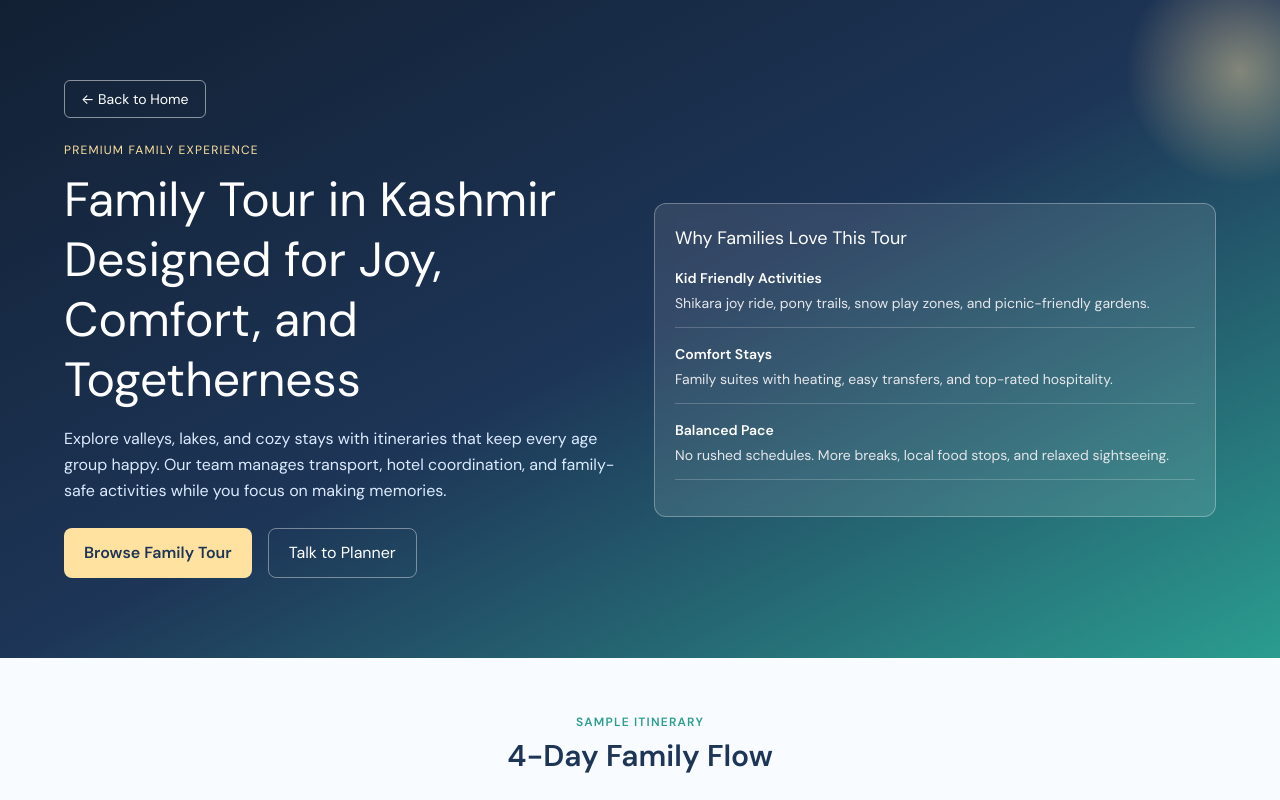
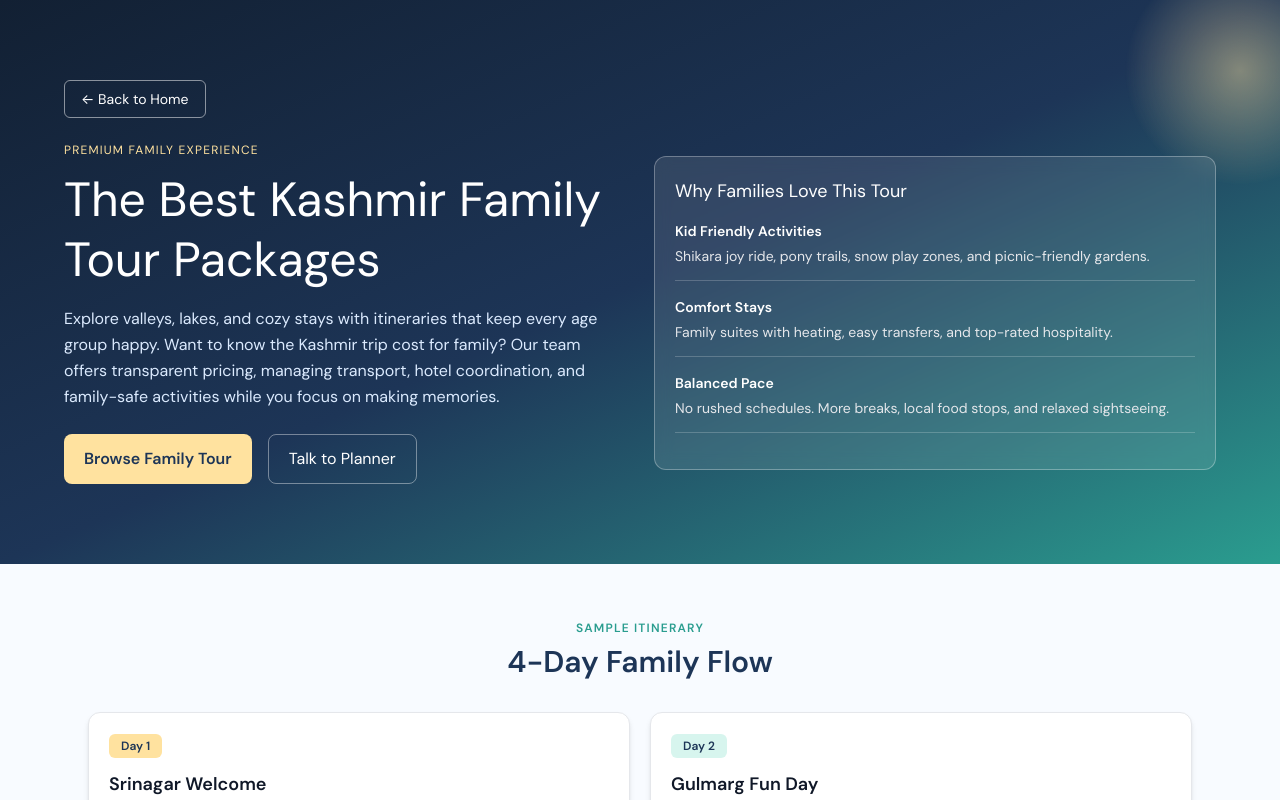
Before and after one commit to Rubous-Tech-PVT-LTD/kashmir-travel-app, a React (Vite) app in the folder frontend/: page /services/family-tour in a window 1280 px wide. Shown: the top 800 px of the page. Built offline with nearby package versions, Linux system fonts and the light colour scheme; no server answers.

Commit message:
feat: implement high-intent SEO keywords on key service pages

```diff
--- a/frontend/src/pages/AllDaysWiseTrips.jsx
+++ b/frontend/src/pages/AllDaysWiseTrips.jsx
@@ -158,7 +158,7 @@ export default function AllDaysWiseTrips() {
               ? `${selectedTemple.name} Tours`
               : themeParam === 'spiritual'
                 ? 'Spiritual Kashmir Tours'
-                : 'All Kashmir Tours'
+                : 'All Kashmir Tour Packages'
 
   const pageSubtitle = hasDaysFilter
     ? `Handpicked ${daysParam}-day itineraries with complete planning and transparent pricing.`
@@ -174,7 +174,7 @@ export default function AllDaysWiseTrips() {
               ? `Pilgrimage-friendly Kashmir itineraries that include ${selectedTemple.name} with guided transport and comfortable stays.`
               : themeParam === 'spiritual'
                 ? 'Temple and shrine focused Kashmir journeys with smooth logistics, relaxed pacing, and culturally rich experiences.'
-                : 'Choose your perfect trip duration from 2 to 7 days with transparent pricing and curated day-by-day plans.'
+                : 'Choose your perfect Kashmir tour packages from 2 to 7 days with transparent pricing and the best itinerary for Kashmir.'
 
   return (
     <div className="min-h-screen bg-gray-50 flex flex-col">
--- a/frontend/src/pages/CoupleTour.jsx
+++ b/frontend/src/pages/CoupleTour.jsx
@@ -51,15 +51,15 @@ export default function CoupleTour() {
             {/* LEFT */}
             <div className="space-y-5">
               <p className="text-xs tracking-widest text-pink-200 font-bold">
-                ROMANTIC KASHMIR EDITION
+                ROMANTIC KASHMIR TRIP
               </p>
 
               <h1 className="text-3xl sm:text-4xl lg:text-5xl font-semibold leading-tight max-w-xl">
-                Couple Tour Crafted for Love, Slow Moments, and Mountain Magic
+                Book the Perfect Kashmir Honeymoon Package
               </h1>
 
               <p className="text-pink-100 max-w-lg">
-                From candlelight dinners to private lakeside experiences, enjoy a cinematic romantic journey.
+                From candlelight dinners to private lakeside experiences, enjoy a cinematic romantic Kashmir trip crafted for love and mountain magic.
               </p>
 
               <div className="flex gap-4 flex-wrap">
--- a/frontend/src/pages/FamilyTour.jsx
+++ b/frontend/src/pages/FamilyTour.jsx
@@ -103,12 +103,11 @@ export default function FamilyTour() {
               </p>
 
               <h1 className="family-fade-up delay-1 text-3xl md:text-5xl leading-tight mb-4 max-w-xl">
-                Family Tour in Kashmir Designed for Joy, Comfort, and Togetherness
+                The Best Kashmir Family Tour Packages
               </h1>
 
               <p className="family-fade-up delay-2 text-base text-blue-100 leading-relaxed mb-6 max-w-xl">
-                Explore valleys, lakes, and cozy stays with itineraries that keep every age group happy.
-                Our team manages transport, hotel coordination, and family-safe activities while you focus on making memories.
+                Explore valleys, lakes, and cozy stays with itineraries that keep every age group happy. Want to know the Kashmir trip cost for family? Our team offers transparent pricing, managing transport, hotel coordination, and family-safe activities while you focus on making memories.
               </p>
 
               <div className="family-fade-up delay-3 flex flex-wrap gap-4">
```
